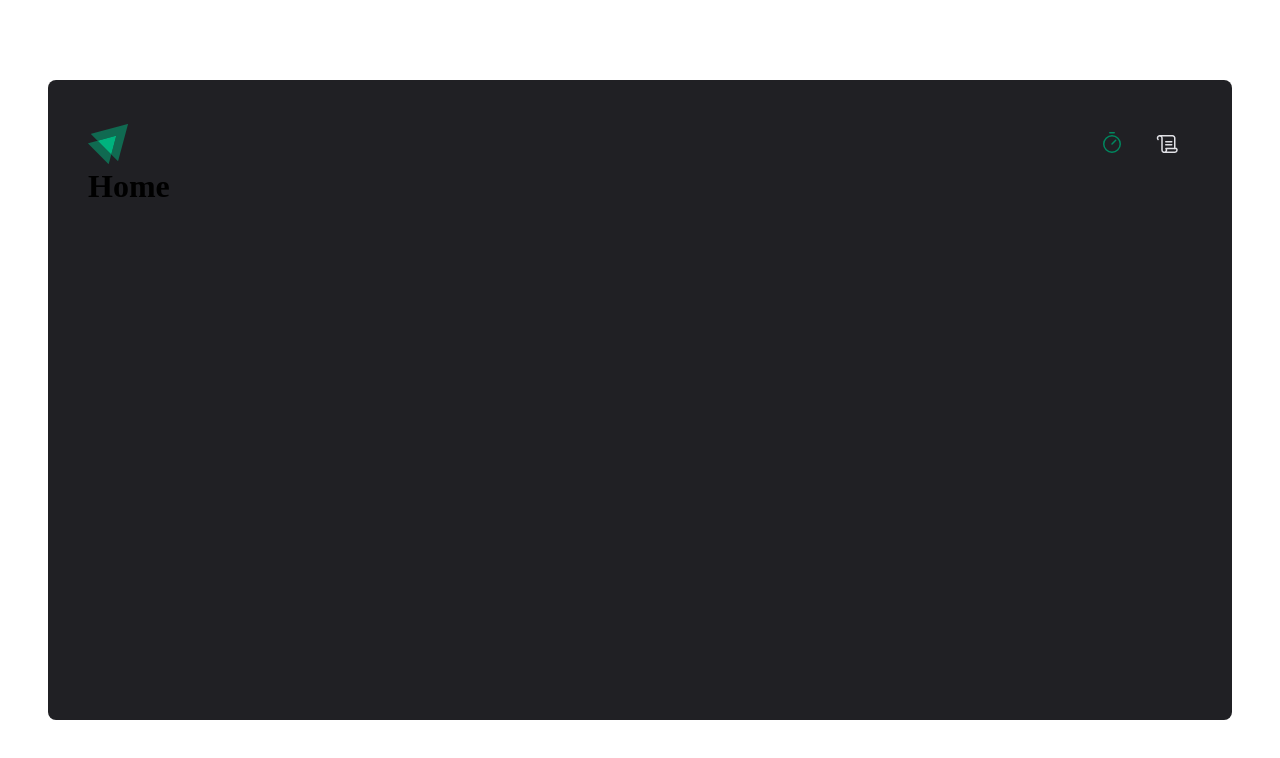
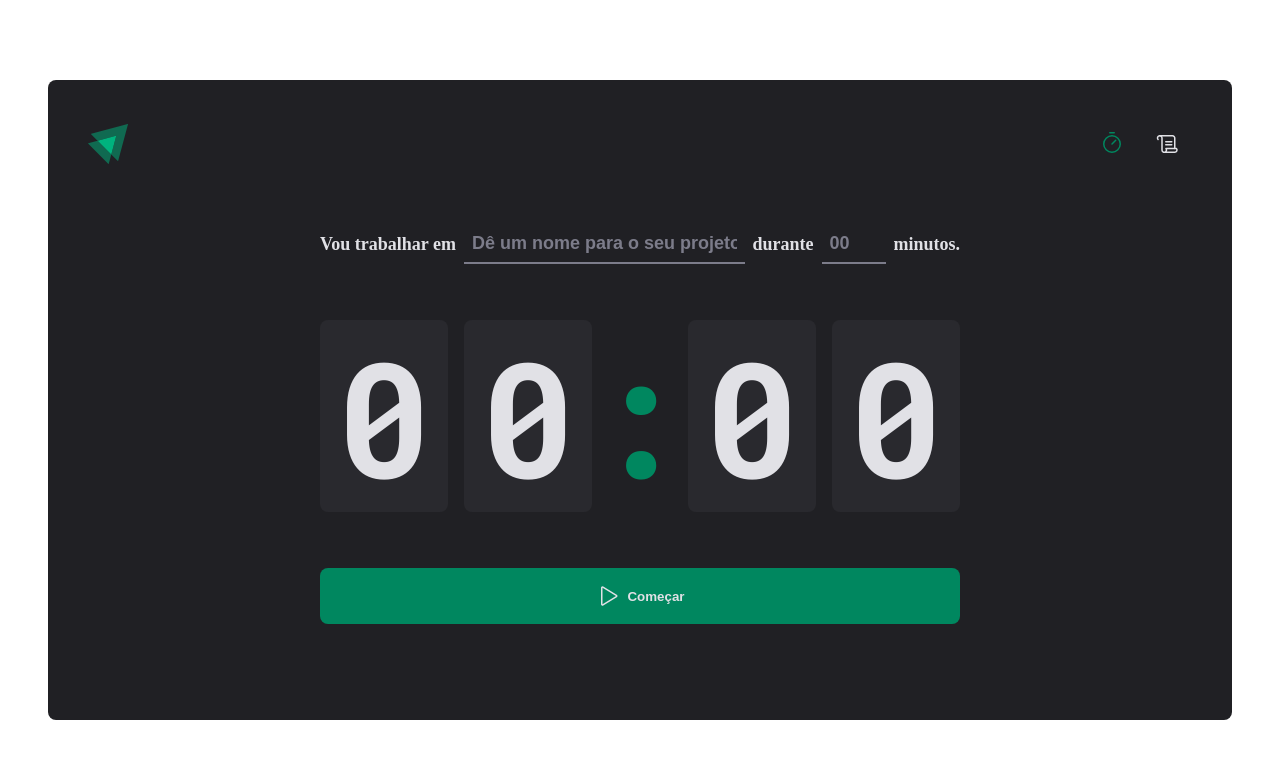
Before and after one commit to marinh0w/02-ignite-timer, a React (Vite) app: page / in a window 1280 px wide. Shown: the top 758 px of the page. Built offline with nearby package versions, Linux system fonts and the light colour scheme.

Commit message:
fim aula 5 cutomização da home

```diff
--- a/src/pages/Home.tsx
+++ /dev/null
@@ -1,7 +0,0 @@
-export function Home() {
-  return (
-    <div>
-      <h1>Home</h1>
-    </div>
-  );
-}
--- /dev/null
+++ b/src/pages/Home/index.tsx
@@ -0,0 +1,45 @@
+import { Play } from "phosphor-react";
+import {
+  CountdownContainer,
+  FormContainer,
+  HomeContainer,
+  MinutesAmountInput,
+  Separator,
+  StartCountdownButton,
+  TaskInput,
+} from "./styles";
+
+export function Home() {
+  return (
+    <HomeContainer>
+      <form action="">
+        <FormContainer>
+          <label htmlFor="">Vou trabalhar em</label>
+          <TaskInput id="task" placeholder="Dê um nome para o seu projeto" />
+
+          <label htmlFor="">durante</label>
+          <MinutesAmountInput
+            type="number"
+            id="minutesAmount"
+            placeholder="00"
+          />
+
+          <span>minutos.</span>
+        </FormContainer>
+
+        <CountdownContainer>
+          <span>0</span>
+          <span>0</span>
+          <Separator>:</Separator>
+          <span>0</span>
+          <span>0</span>
+        </CountdownContainer>
+
+        <StartCountdownButton type="submit">
+          <Play size={24} />
+          Começar
+        </StartCountdownButton>
+      </form>
+    </HomeContainer>
+  );
+}
--- /dev/null
+++ b/src/pages/Home/styles.tsx
@@ -0,0 +1,111 @@
+import styled from "styled-components";
+
+export const HomeContainer = styled.main`
+  flex: 1;
+
+  display: flex;
+  flex-direction: column;
+  align-items: center;
+  justify-content: center;
+
+  form {
+    display: flex;
+    flex-direction: column;
+    align-items: center;
+    gap: 3.5rem;
+  }
+`;
+
+export const FormContainer = styled.div`
+  width: 100%;
+  display: flex;
+  align-items: center;
+  justify-content: center;
+  gap: 0.5rem;
+  color: ${(props) => props.theme["gray-100"]};
+  font-size: 1.125rem;
+  font-weight: bold;
+  flex-wrap: wrap;
+`;
+
+const BaseInput = styled.input`
+  background: transparent;
+  height: 2.5rem;
+  border: 0;
+  border-bottom: 2px solid ${(props) => props.theme["gray-500"]};
+  font-weight: bold;
+  font-size: 1.125rem;
+  padding: 0 0.5rem;
+  color: ${(props) => props.theme["gray-100"]};
+
+  &:focus {
+    box-shadow: none;
+    border-color: ${(props) => props.theme["green-500"]};
+  }
+
+  &::placeholder {
+    color: ${(props) => props.theme["gray-500"]};
+  }
+`;
+
+export const TaskInput = styled(BaseInput)`
+  flex: 1;
+`;
+
+export const MinutesAmountInput = styled(BaseInput)`
+  width: 4rem;
+`;
+
+export const CountdownContainer = styled.div`
+  font-family: "Roboto Mono", monospace;
+  font-size: 10rem;
+  line-height: 8rem;
+  color: ${(props) => props.theme["gray-100"]};
+
+  display: flex;
+  gap: 1rem;
+
+  span {
+    background: ${(props) => props.theme["gray-700"]};
+    padding: 2rem 1rem;
+    border-radius: 8px;
+  }
+`;
+
+export const Separator = styled.div`
+  padding: 2rem 0;
+  color: ${(props) => props.theme["green-500"]};
+
+  width: 4rem;
+  overflow: hidden;
+  display: flex;
+  justify-content: center;
+`;
+
+export const StartCountdownButton = styled.button`
+  width: 100%;
+  border: 0;
+  padding: 1rem;
+  border-radius: 8px;
+
+  display: flex;
+  align-items: center;
+  justify-content: center;
+
+  gap: 0.5rem;
+  font-weight: bold;
+
+  cursor: pointer;
+
+  background: ${(props) => props.theme["green-500"]};
+  color: ${(props) => props.theme["gray-100"]};
+
+  &:disabled {
+    opacity: 0.7;
+    cursor: not-allowed;
+  }
+
+  &:not(:disabled):hover {
+    background: ${(props) => props.theme["green-700"]};
+  }
+`;
--- a/src/styles/global.ts
+++ b/src/styles/global.ts
@@ -9,15 +9,14 @@
 
 focus {
     outline: 0;
-    box-shadow: 0 0 0 2px ${props => props.theme["green-500"]
-}
+    box-shadow: 0 0 0 2px ${(props) => props.theme["green-500"]}
 
 
 body {
-    background: ${props => props.theme["gray-900"]};
-    color: ${props => props.theme["gray-300"]
+    background: ${(props) => props.theme["gray-900"]};
+    color: ${(props) => props.theme["gray-300"]}
+    -webkit-font-smoothing: antialiased;
 }
-
 body, input, textarea, button {
     font-family: 'Roboto', sans-serif;
     font-weight: 400;
```
